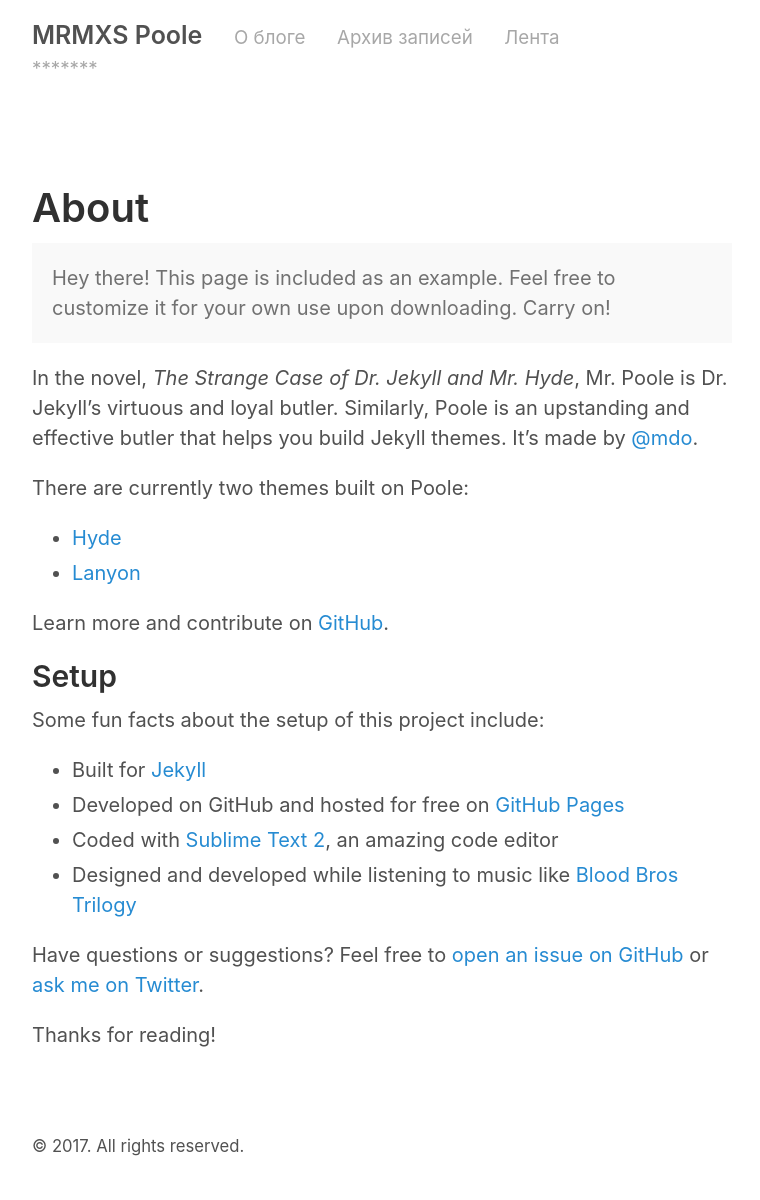
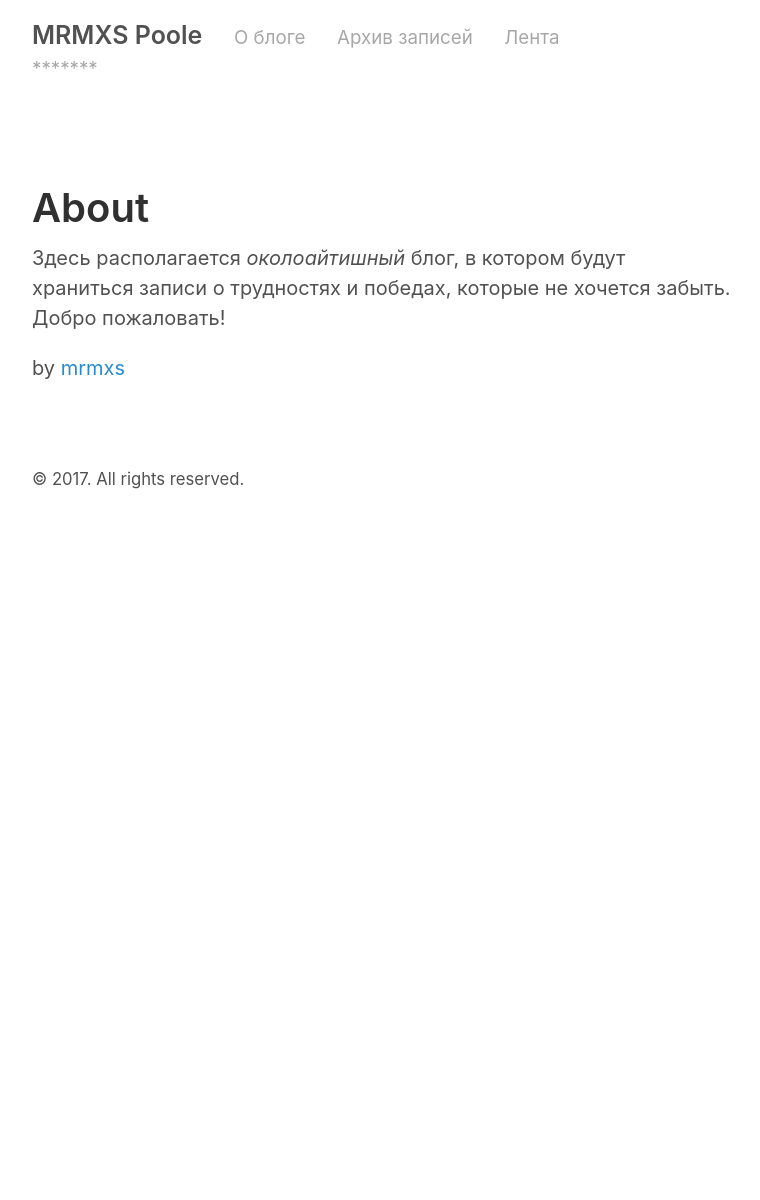
Before and after one commit to mrmxs/mrmxs.github.io, a Jekyll site: the page built from about.md, in a window 1280 px wide. Shown: the whole page, without its empty margins (258-1018 px from the left). Built offline with Jekyll 4.4.1, drawn with Linux system fonts in a browser that asks for light colours; after the commit the page ends 900 px from its top, so only the background shows below that.

```diff
--- a/about.md
+++ b/about.md
@@ -3,28 +3,7 @@ layout: page
 title: About
 ---
 
-<p class="message">
-  Hey there! This page is included as an example. Feel free to customize it for your own use upon downloading. Carry on!
-</p>
+Здесь располагается *околоайтишный* блог, в котором будут храниться записи о трудностях и победах, которые не хочется забыть.
+Добро пожаловать!
 
-In the novel, *The Strange Case of Dr. Jekyll and Mr. Hyde*, Mr. Poole is Dr. Jekyll's virtuous and loyal butler. Similarly, Poole is an upstanding and effective butler that helps you build Jekyll themes. It's made by [@mdo](https://twitter.com/mdo).
-
-There are currently two themes built on Poole:
-
-* [Hyde](http://hyde.getpoole.com)
-* [Lanyon](http://lanyon.getpoole.com)
-
-Learn more and contribute on [GitHub](https://github.com/poole).
-
-## Setup
-
-Some fun facts about the setup of this project include:
-
-* Built for [Jekyll](http://jekyllrb.com)
-* Developed on GitHub and hosted for free on [GitHub Pages](https://pages.github.com)
-* Coded with [Sublime Text 2](http://sublimetext.com), an amazing code editor
-* Designed and developed while listening to music like [Blood Bros Trilogy](https://soundcloud.com/maddecent/sets/blood-bros-series)
-
-Have questions or suggestions? Feel free to [open an issue on GitHub](https://github.com/poole/poole/issues/new) or [ask me on Twitter](https://twitter.com/mdo).
-
-Thanks for reading!
+by [mrmxs](https://github.com/mrmxs)
```
Also changed, not shown: _posts/2016-01-01-whats-jekyll.md (deleted, +0 -10 lines), _posts/2016-01-02-example-content.md (deleted, +0 -169 lines), _posts/2016-01-03-introduction.md (deleted, +0 -41 lines), README.md, 11 other files.
